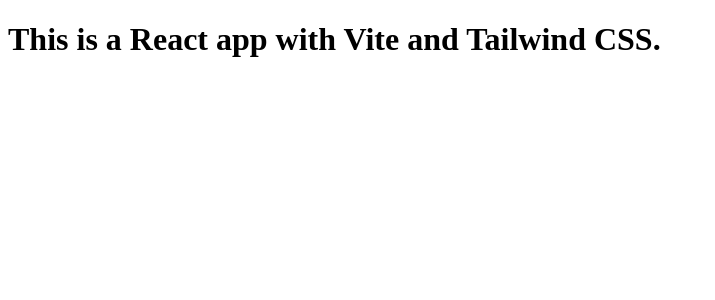
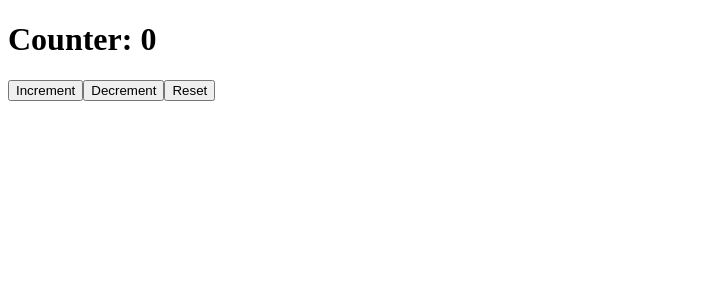
Before and after one commit to emmy-niyonsaba/Exercises, a React (Vite) app: page / in a window 1280 px wide. Shown: the top 300 px of the page, without its empty margins (0-715 px from the left). Built offline with nearby package versions, Linux system fonts and the light colour scheme.

Commit message:
add the counter with useReducer Hook

```diff
--- a/src/App.jsx
+++ b/src/App.jsx
@@ -1,10 +1,12 @@
 import React from 'react'
+import Counter from './components/Counter'
 
 function App() {
   return (
     <div>
-     <h1> This is a React app with Vite and Tailwind CSS.</h1>
+    <Counter/>
     </div>
+
   )
 }
 
--- /dev/null
+++ b/src/components/Counter.jsx
@@ -0,0 +1,32 @@
+import React,{useReducer} from 'react'
+
+function Counter() {
+const initialCount =0;
+const [count,dispatch]=useReducer((state,action)=>{
+    switch(action){
+        case "increment":
+            return state +1
+            case "decrement":
+                return state-1
+                    case "reset":
+                        return initialCount
+                        default:
+                            return state
+    }
+
+},initialCount)
+
+
+  return (
+
+
+    <div>
+     <h1>Counter:  {count}</h1>
+      <button onClick={()=>dispatch("increment")}>Increment</button>
+      <button onClick={()=>dispatch("decrement")}>Decrement</button>
+      <button onClick={()=>dispatch("reset")}>Reset</button>
+    </div>
+  )
+}
+
+export default Counter
```
